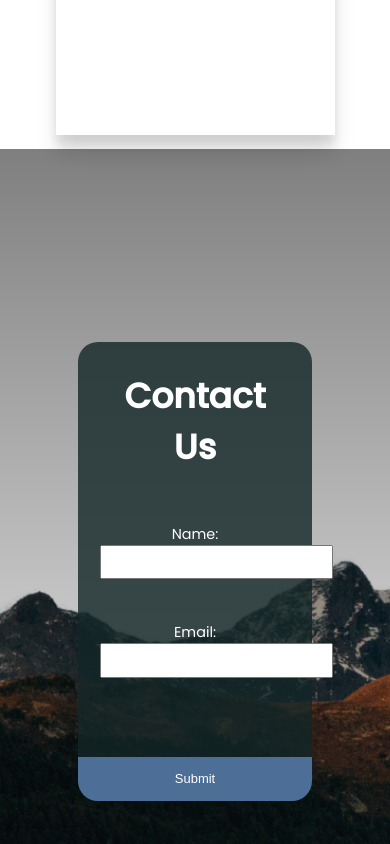
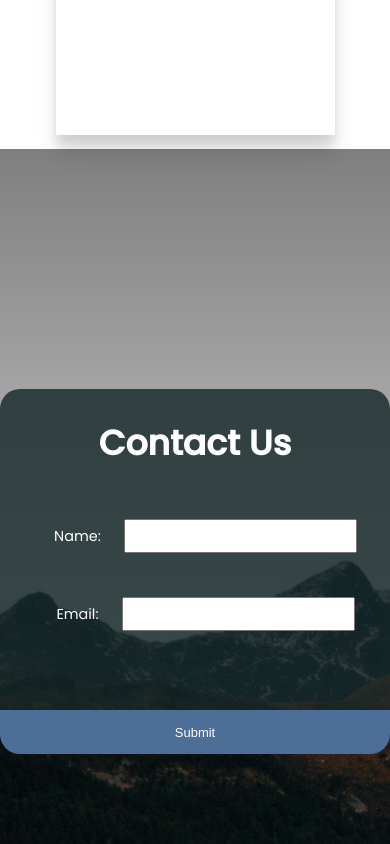
Before and after one commit to janine-velveteen/Travelly, a plain HTML site: page index.html in a window 390 px wide. Shown: the part 2907-3751 px from the top of the page. Drawn offline with Linux system fonts and the light colour scheme; a web font is replaced by a local one.

Commit message:
Updated media querie

```diff
--- a/style.css
+++ b/style.css
@@ -319,6 +319,11 @@ footer h5 {
     -webkit-text-fill-color: white;
     padding-left: 2rem;
   }
+
+  .form-wrapper {
+    width: 100%;
+  }
+
   footer {
     text-align: center;
   }
```
